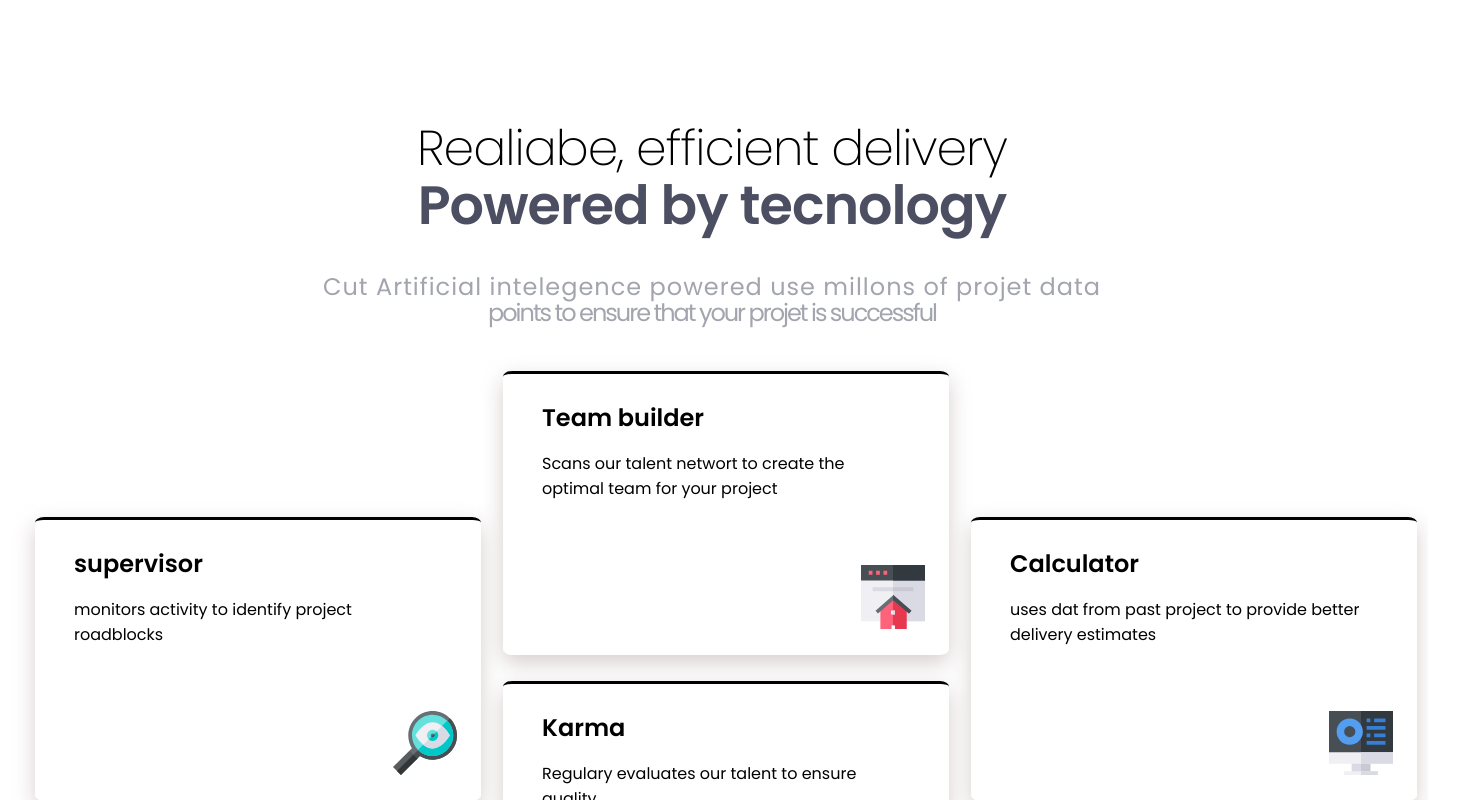
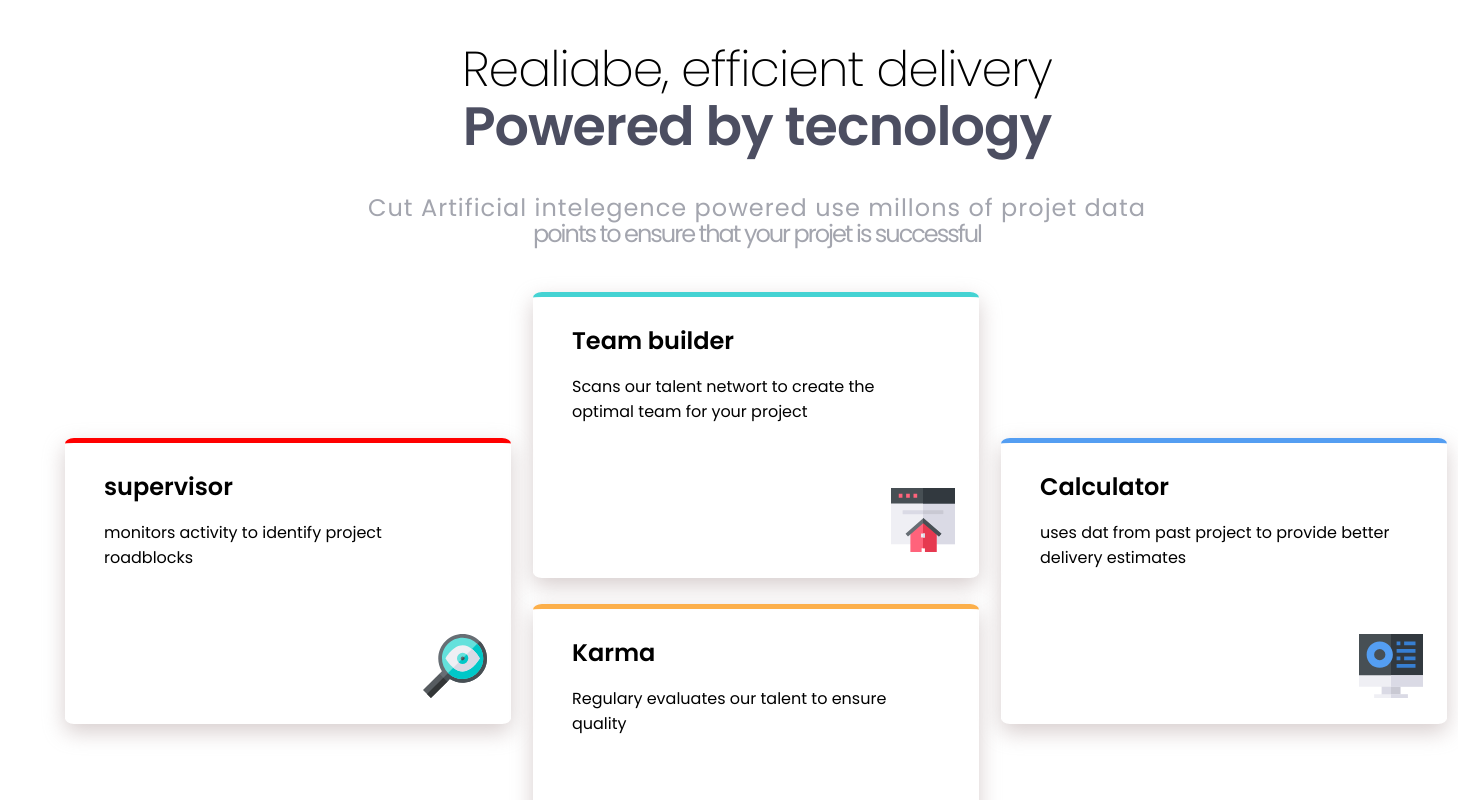
Before and after one commit to wicho37/reto_vitex-2, a React (Vite) app: page / in a window 1280 px wide. Shown: the top 800 px of the page, 1458 px wide, since content can reach past the window. Built offline with nearby package versions, Linux system fonts and the light colour scheme.

Commit message:
se intenta reducir el margin en modo mobile

```diff
--- a/src/App.css
+++ b/src/App.css
@@ -1,7 +1,8 @@
 body {
-    margin: 112px;
+    margin-left: 157px;
     background-color: white;
     width: 1200px;
+    height: 1560px;
 }
 
 
@@ -79,7 +80,7 @@ h2 {
     max-width: 67rem;
     height: 750px;
     width: 100%;
-    margin: -88px;
+    margin: -103px;
     margin-top: -134px;
 }
 
@@ -97,6 +98,10 @@ h2 {
 }
 
 @media (max-width: 375px){
+    body {
+        margin: 0 -199px;
+
+    }
     .container_cards{
         display: block;
     margin-left: 367px;
@@ -107,4 +112,5 @@ h2 {
     .container_1 {
         margin-top: -143px;
     }
+
 }
--- a/src/App.jsx
+++ b/src/App.jsx
@@ -30,7 +30,7 @@ function app() {
                         titulo="supervisor"
                         texto="monitors activity to identify project roadblocks"
                         img={img1}
-
+                        border="red"
                     />
                 </div>
 
@@ -40,7 +40,7 @@ function app() {
                             titulo="Team builder"
                             texto="Scans our talent networt to create the optimal team for your project"
                             img={img2}
-                            borderColor="hsl(180, 62%, 55%)"
+                            border="hsl(180, 62%, 55%)"
 
 
                     />
@@ -50,7 +50,7 @@ function app() {
                             titulo="Karma"
                             texto="Regulary evaluates our talent to ensure quality"
                             img={img3}
-                            borderColor="hsl(34, 97%, 64%)"
+                            border="hsl(34, 97%, 64%)"
 
                     />
                     </div>
@@ -61,7 +61,7 @@ function app() {
                         titulo="Calculator"
                         texto=" uses dat from past project to provide better delivery estimates"
                         img={img4}
-                        borderColor="hsl(212, 86%, 64%)"
+                        border="hsl(212, 86%, 64%)"
                     />
                 </div>
             </div>
--- a/src/components/Card/Card.css
+++ b/src/components/Card/Card.css
@@ -1,8 +1,8 @@
 .container {
     width: 446px;
     border-radius: 2%;
-    border-top: 3px solid;
-    box-shadow: 0 8px 21px hsl(0, 10%, 75%, 0.7);
+/*     border-top: 3px solid;
+ */    box-shadow: 0 8px 21px hsl(0, 10%, 75%, 0.7);
     margin: 175px 11px;
     height: 281px;
 }
--- a/src/components/Card/Card.jsx
+++ b/src/components/Card/Card.jsx
@@ -1,10 +1,10 @@
 import "./Card.css";
 
 
- const Card = ({titulo, texto, img}) => {
+ const Card = ({titulo, texto, img, border}) => {
 
     return (
-        < div className="container" style={{bordertop:`5px solid `}}>
+        < div className="container" style={{borderTop:`5px solid ${border}`}}>
             <div className="card_origen">
                <h1>{titulo}</h1>
                <p>{texto}</p>
```
